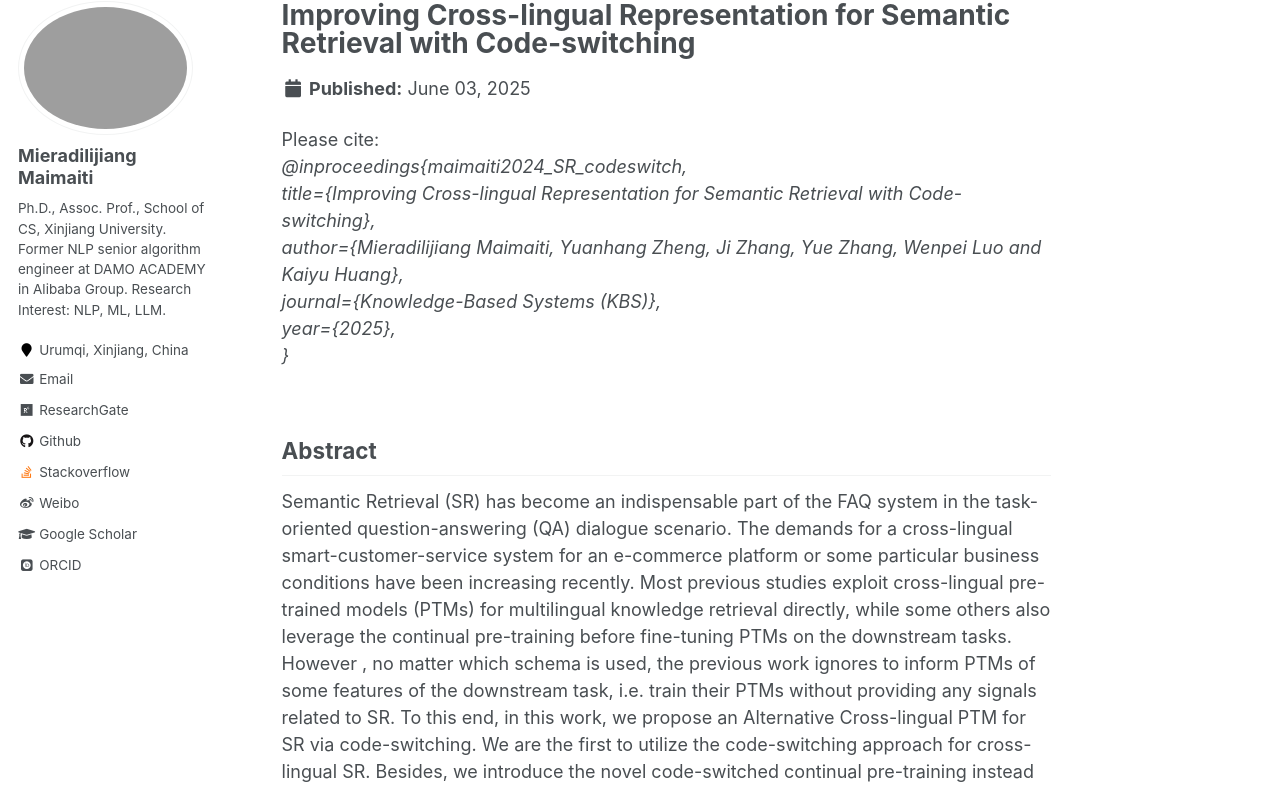
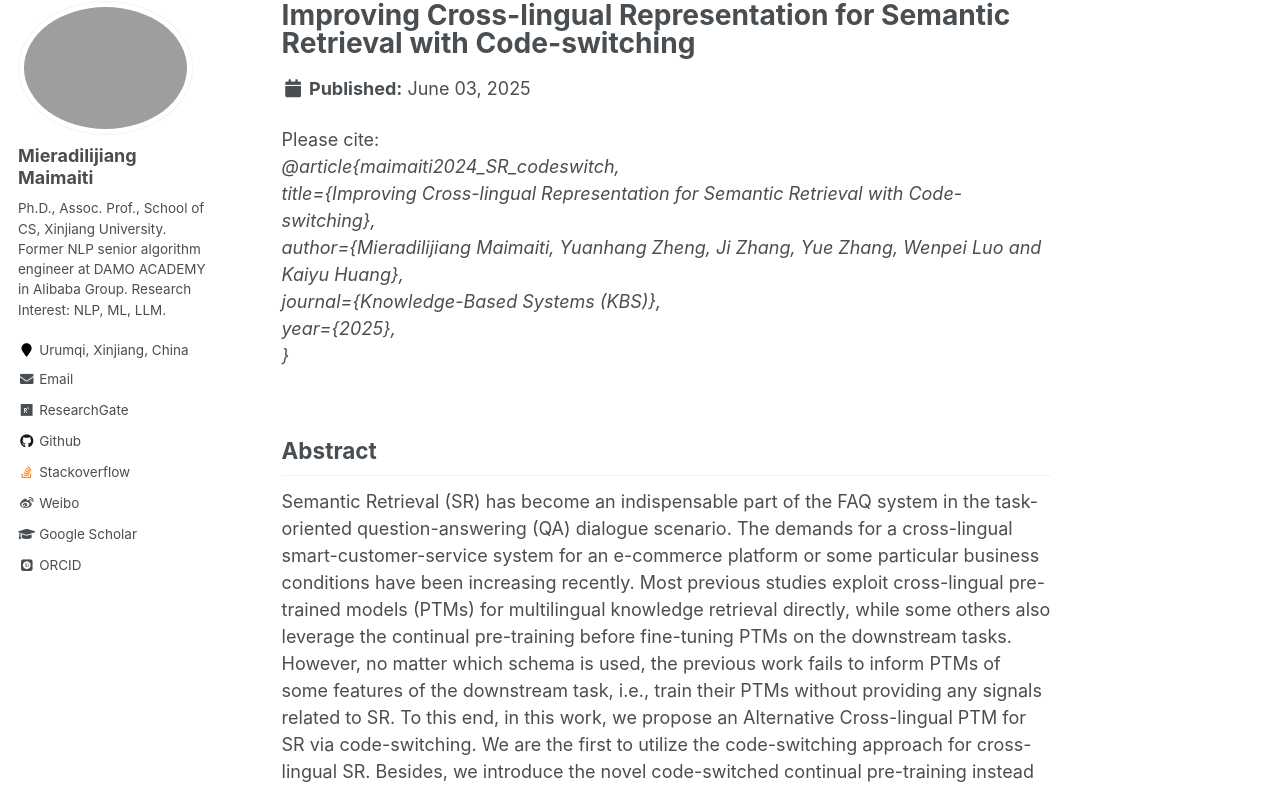
Before and after one commit to miradel51/miradel51.github.io, a Jekyll site: the page built from _publications/2025_kbs_SR_code-switch.md, in a window 1280 px wide and 1400 px high. Shown: the part 117-906 px from the top of the window. Built offline with Jekyll 4.4.1, drawn with Linux system fonts in a browser that asks for light colours; some web fonts are replaced; some of the changed text lies outside the part shown.

Commit message:
Update 2025_kbs_SR_code-switch.md
revised abstract and paper types

```diff
--- a/_publications/2025_kbs_SR_code-switch.md
+++ b/_publications/2025_kbs_SR_code-switch.md
@@ -4,12 +4,12 @@ collection:
 permalink: /publication/2025_kbs_SR_code-switch
 excerpt: ''
 date: 2025-06-03
-author: <b>Mieradilijiang Maimaiti</b>*†, Yuanhang Zheng*, Ji Zhang, Yue Zhang, Wenpei Luo and Kaiyu Huang
+author: <b>Mieradilijiang Maimaiti</b>*†, Yuanhang Zheng*, Ji Zhang, Yue Zhang, Wenpei Luo, and Kaiyu Huang
 conference: In Knowledge-Based Systems <b>(KBS, 2025)</b>  (*=equal contribution, †=corresponding author)
 venue: ''
 paperurl: 'https://arxiv.org/pdf/2403.01364.pdf'
 citation: '<br>
-@inproceedings{maimaiti2024_SR_codeswitch,<br>
+@article{maimaiti2024_SR_codeswitch,<br>
   title={Improving Cross-lingual Representation for Semantic Retrieval with Code-switching},<br>
   author={Mieradilijiang Maimaiti, Yuanhang Zheng, Ji Zhang, Yue Zhang, Wenpei Luo and Kaiyu Huang},<br>
   journal={Knowledge-Based Systems (KBS)},<br>
@@ -22,7 +22,7 @@ citation: '<br>
 Semantic Retrieval (SR) has become an indispensable part of the FAQ system in the task-oriented question-answering (QA) dialogue scenario.
 The demands for a cross-lingual smart-customer-service system for an e-commerce platform or some particular business conditions have been increasing recently.
 Most previous studies exploit cross-lingual pre-trained models (PTMs) for multilingual knowledge retrieval directly, while some others also leverage the continual pre-training before fine-tuning PTMs on the downstream tasks.
-However , no matter which schema is used, the previous work ignores to inform PTMs of some features of the downstream task, i.e. train their PTMs without providing any signals related to SR.
+However, no matter which schema is used, the previous work fails to inform PTMs of some features of the downstream task, i.e., train their PTMs without providing any signals related to SR.
 To this end, in this work, we propose an Alternative Cross-lingual PTM for SR via code-switching. We are the first to utilize the code-switching approach for cross-lingual SR.
 Besides, we introduce the novel code-switched continual pre-training instead of directly using the PTMs on the SR tasks.
 The experimental results show that our proposed approach consistently outperforms the previous SOTA methods on SR and semantic textual similarity (STS) tasks
```
